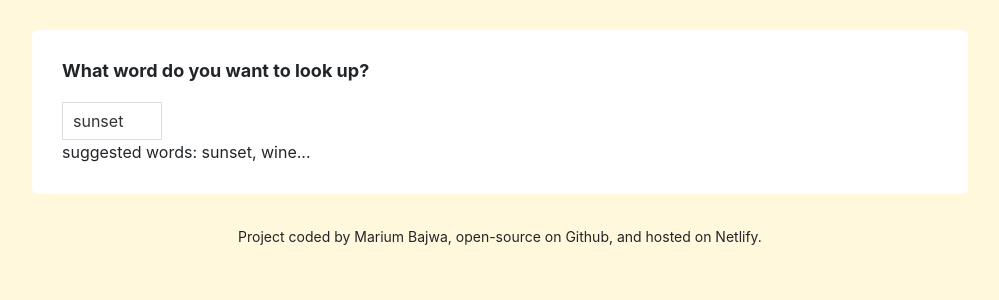
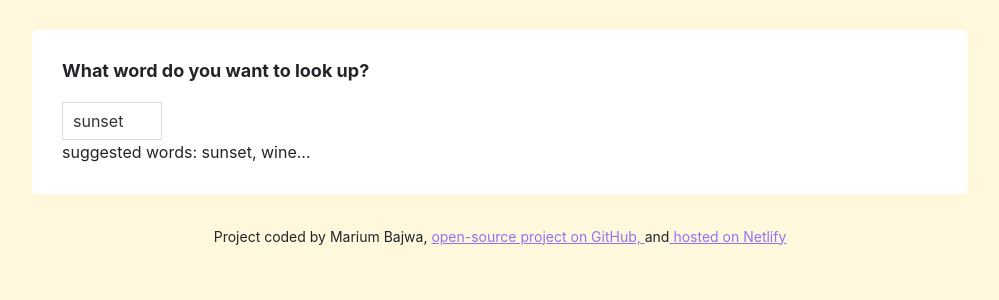
Before and after one commit to Mjb222/dictionary, a React (Create React App) app: page / in a window 1280 px wide. Shown: the top 300 px of the page, without its empty margins (140-1139 px from the left). Built offline with nearby package versions, Linux system fonts and the light colour scheme; no server answers.

Commit message:
Footer update

```diff
--- a/src/App.js
+++ b/src/App.js
@@ -11,8 +11,24 @@ function App() {
         </main>
         <footer className="App-footer">
           <small>
-            Project coded by Marium Bajwa, open-source on Github, and hosted on
-            Netlify.{" "}
+            Project coded by Marium Bajwa,{" "}
+            <a
+              href="https://github.com/Mjb222/dictionary"
+              rel="noreferrer"
+              target="_blank"
+            >
+              {" "}
+              open-source project on GitHub,{" "}
+            </a>
+            and
+            <a
+              href="https://legendary-kitten-36e6cf.netlify.app"
+              rel="noreferrer"
+              target="_blank"
+            >
+              {" "}
+              hosted on Netlify
+            </a>
           </small>
         </footer>
       </div>
```
